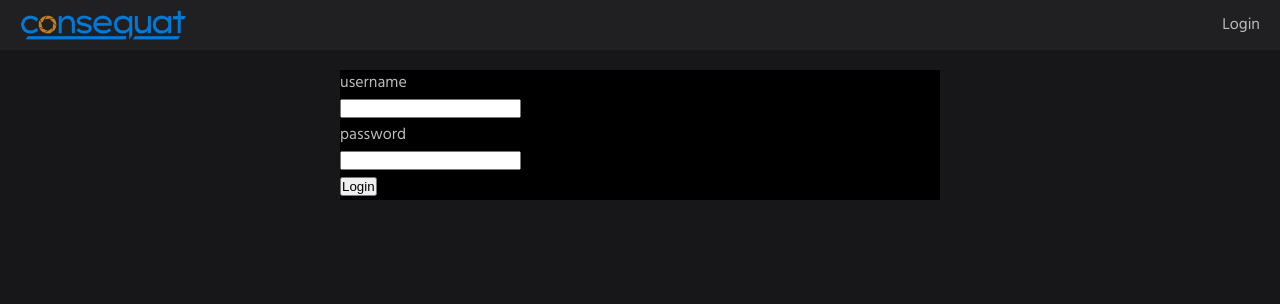
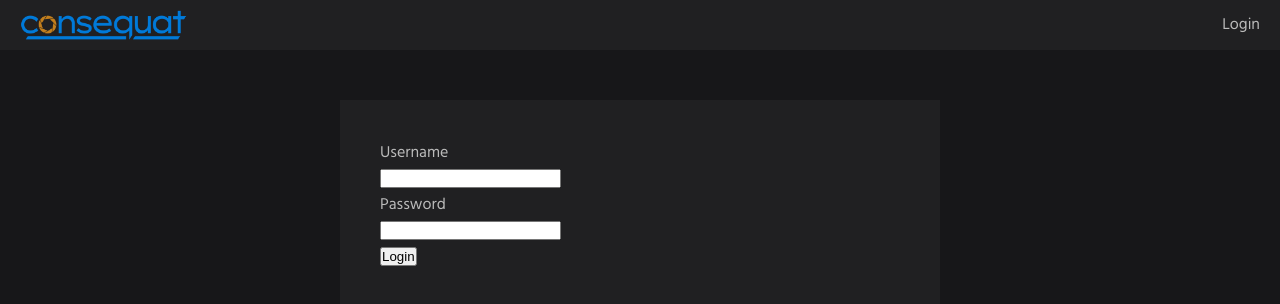
Before and after one commit to arikankainen/consequat-client, a React (Create React App) app: page /login in a window 1280 px wide. Shown: the top 304 px of the page. Built offline with nearby package versions, Linux system fonts and the light colour scheme.

Commit message:
login-sivun tyylitystä

```diff
--- a/src/components/LoginPage.tsx
+++ b/src/components/LoginPage.tsx
@@ -2,12 +2,14 @@ import React, { useState } from 'react';
 import styled from 'styled-components';
 
 const Container = styled.div`
+  display: flex;
   width: 100%;
   max-width: 600px;
   margin-left: auto;
   margin-right: auto;
-  margin-top: 20px;
-  background-color: #000;
+  margin-top: 50px;
+  padding: 40px;
+  background-color: var(--navigation-bg-color);
 `;
 
 const LoginPage = () => {
@@ -16,7 +18,6 @@ const LoginPage = () => {
 
   const handleSubmit = (e: React.FormEvent<HTMLFormElement>) => {
     e.preventDefault();
-
   };
 
   const handleUsernameChange = (e: React.ChangeEvent<HTMLInputElement>) => {
@@ -30,9 +31,9 @@ const LoginPage = () => {
   return (
     <Container>
       <form onSubmit={handleSubmit}>
-        username<br />
+        Username<br />
         <input onChange={handleUsernameChange}/><br />
-        password<br />
+        Password<br />
         <input onChange={handlePasswordChange} /><br />
         <button type='submit'>Login</button>
       </form>
```
